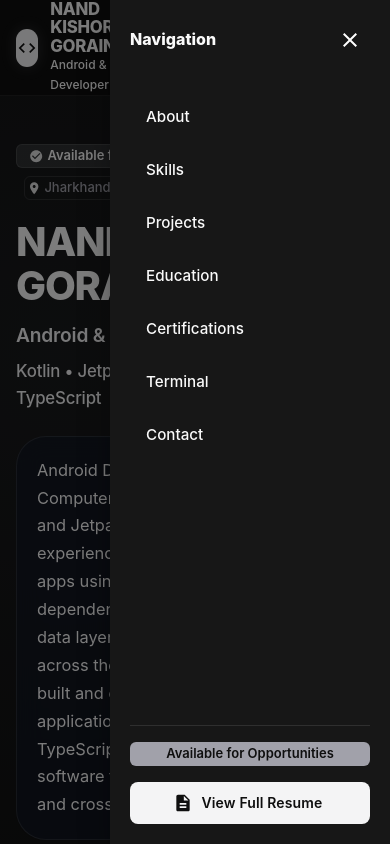
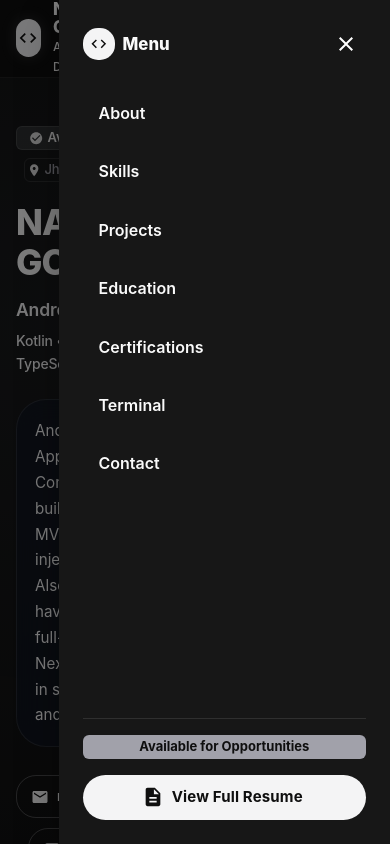
Before and after one commit to NandKishor-10/NandKishor-10, a React (Vite) app: page / in a window 390 px wide. Both pictures are taken after a click on the button 354 px from the left and 47 px from the top of the page. Shown: the top 844 px of the page. Built offline with nearby package versions, Linux system fonts and the light colour scheme.

Commit message:
refactor: update layout and styling for responsive design across components

```diff
--- a/src/components/Hero.tsx
+++ b/src/components/Hero.tsx
@@ -88,11 +88,12 @@ export const Hero: React.FC<HeroProps> = ({ onOpenResume }) => {
                 variant="h1"
                 sx={{
                   fontWeight: 800,
-                  fontSize: { xs: '2.5rem', sm: '3.25rem', md: '3.75rem' },
+                  fontSize: { xs: '2.2rem', sm: '3.1rem', md: '3.75rem' },
                   letterSpacing: '-0.03em',
-                  lineHeight: 1.1,
+                  lineHeight: 1.15,
                   mb: 2,
                   color: 'text.primary',
+                  wordBreak: 'break-word',
                 }}
               >
                 {profileData.name}
@@ -103,7 +104,7 @@ export const Hero: React.FC<HeroProps> = ({ onOpenResume }) => {
                 sx={{
                   fontWeight: 600,
                   mb: 3,
-                  fontSize: { xs: '1.2rem', md: '1.45rem' },
+                  fontSize: { xs: '1.1rem', sm: '1.25rem', md: '1.45rem' },
                   color: 'primary.main',
                   display: 'flex',
                   alignItems: 'center',
@@ -115,14 +116,14 @@ export const Hero: React.FC<HeroProps> = ({ onOpenResume }) => {
                 <Box
                   component="span"
                   sx={{
-                    display: 'inline-block',
+                    display: { xs: 'none', sm: 'inline-block' },
                     width: 6,
                     height: 6,
                     borderRadius: '50%',
                     bgcolor: 'secondary.main',
                   }}
                 />
-                <Typography component="span" variant="subtitle1" color="text.secondary" sx={{ fontWeight: 500 }}>
+                <Typography component="span" variant="subtitle1" color="text.secondary" sx={{ fontWeight: 500, fontSize: { xs: '0.875rem', sm: '1rem' } }}>
                   Kotlin • Jetpack Compose • React • Next.js • TypeScript
                 </Typography>
               </Typography>
@@ -131,7 +132,7 @@ export const Hero: React.FC<HeroProps> = ({ onOpenResume }) => {
               <Paper
                 elevation={0}
                 sx={{
-                  p: { xs: 2.5, sm: 3 },
+                  p: { xs: 2.25, sm: 3 },
                   mb: 3.5,
                   borderRadius: 3,
                   bgcolor: theme.palette.mode === 'dark' ? 'rgba(17, 24, 39, 0.6)' : 'rgba(255, 255, 255, 0.8)',
@@ -140,7 +141,7 @@ export const Hero: React.FC<HeroProps> = ({ onOpenResume }) => {
                   borderColor: 'divider',
                 }}
               >
-                <Typography variant="body1" color="text.secondary" sx={{ fontSize: '1.025rem', lineHeight: 1.7 }}>
+                <Typography variant="body1" color="text.secondary" sx={{ fontSize: { xs: '0.95rem', sm: '1.025rem' }, lineHeight: 1.7 }}>
                   {profileData.summary}
                 </Typography>
               </Paper>
@@ -152,7 +153,7 @@ export const Hero: React.FC<HeroProps> = ({ onOpenResume }) => {
                   size="small"
                   startIcon={<EmailIcon fontSize="small" />}
                   href={`mailto:${profileData.email}`}
-                  sx={{ borderRadius: 2, color: 'text.primary' }}
+                  sx={{ borderRadius: 2, color: 'text.primary', minHeight: 40, px: 2, fontSize: '0.825rem' }}
                 >
                   {profileData.email}
                 </Button>
@@ -164,7 +165,7 @@ export const Hero: React.FC<HeroProps> = ({ onOpenResume }) => {
                   target="_blank"
                   rel="noopener noreferrer"
                   endIcon={<LaunchIcon sx={{ fontSize: '0.8rem !important' }} />}
-                  sx={{ borderRadius: 2, color: 'text.primary' }}
+                  sx={{ borderRadius: 2, color: 'text.primary', minHeight: 40, px: 2, fontSize: '0.825rem' }}
                 >
                   LinkedIn
                 </Button>
@@ -176,7 +177,7 @@ export const Hero: React.FC<HeroProps> = ({ onOpenResume }) => {
                   target="_blank"
                   rel="noopener noreferrer"
                   endIcon={<LaunchIcon sx={{ fontSize: '0.8rem !important' }} />}
-                  sx={{ borderRadius: 2, color: 'text.primary' }}
+                  sx={{ borderRadius: 2, color: 'text.primary', minHeight: 40, px: 2, fontSize: '0.825rem' }}
                 >
                   GitHub
                 </Button>
@@ -193,7 +194,14 @@ export const Hero: React.FC<HeroProps> = ({ onOpenResume }) => {
                   size="large"
                   endIcon={<ArrowIcon />}
                   href="#projects"
-                  sx={{ px: 3.5, py: 1.25, fontSize: '0.95rem' }}
+                  sx={{
+                    px: 3.5,
+                    py: 1.4,
+                    fontSize: '0.95rem',
+                    borderRadius: 2.5,
+                    minHeight: 48,
+                    width: { xs: '100%', sm: 'auto' },
+                  }}
                 >
                   Explore Featured Projects
                 </Button>
@@ -206,7 +214,14 @@ export const Hero: React.FC<HeroProps> = ({ onOpenResume }) => {
                   size="large"
                   startIcon={<DownloadIcon />}
                   onClick={onOpenResume}
-                  sx={{ px: 3, py: 1.25, fontSize: '0.95rem' }}
+                  sx={{
+                    px: 3,
+                    py: 1.4,
+                    fontSize: '0.95rem',
+                    borderRadius: 2.5,
+                    minHeight: 48,
+                    width: { xs: '100%', sm: 'auto' },
+                  }}
                 >
                   View Resume
                 </Button>
--- a/src/components/InteractiveTerminal.tsx
+++ b/src/components/InteractiveTerminal.tsx
@@ -226,7 +226,9 @@ export const InteractiveTerminal: React.FC = () => {
                 bgcolor: '#1e293b',
                 color: '#e2e8f0',
                 fontFamily: 'monospace',
-                fontSize: '0.775rem',
+                fontSize: { xs: '0.725rem', sm: '0.775rem' },
+                minHeight: 38,
+                px: 1.5,
                 borderRadius: 2,
                 border: '1px solid rgba(255, 255, 255, 0.08)',
                 '&:hover': {
--- a/src/components/Navbar.tsx
+++ b/src/components/Navbar.tsx
@@ -152,7 +152,9 @@ export const Navbar: React.FC<NavbarProps> = ({ mode, onToggleMode, onOpenResume
               sx={{
                 borderRadius: 2,
                 fontWeight: 600,
-                fontSize: '0.85rem',
+                fontSize: { xs: '0.8rem', sm: '0.85rem' },
+                minHeight: 40,
+                px: { xs: 1.5, sm: 2 },
               }}
             >
               Resume
@@ -163,9 +165,12 @@ export const Navbar: React.FC<NavbarProps> = ({ mode, onToggleMode, onOpenResume
               <IconButton
                 onClick={onToggleMode}
                 color="inherit"
+                aria-label="Toggle dark mode"
                 sx={{
                   bgcolor: theme.palette.mode === 'dark' ? 'rgba(255, 255, 255, 0.06)' : 'rgba(15, 23, 42, 0.04)',
                   p: 1,
+                  width: 42,
+                  height: 42,
                   borderRadius: 2,
                   '&:hover': {
                     bgcolor: theme.palette.mode === 'dark' ? 'rgba(255, 255, 255, 0.12)' : 'rgba(15, 23, 42, 0.08)',
@@ -181,8 +186,11 @@ export const Navbar: React.FC<NavbarProps> = ({ mode, onToggleMode, onOpenResume
               <IconButton
                 onClick={handleDrawerToggle}
                 color="inherit"
+                aria-label="Open mobile menu"
                 sx={{
                   bgcolor: theme.palette.mode === 'dark' ? 'rgba(255, 255, 255, 0.06)' : 'rgba(15, 23, 42, 0.04)',
+                  width: 42,
+                  height: 42,
                   borderRadius: 2,
                 }}
               >
@@ -202,32 +210,66 @@ export const Navbar: React.FC<NavbarProps> = ({ mode, onToggleMode, onOpenResume
         slotProps={{
           paper: {
             sx: {
-              width: 280,
-              p: 2.5,
+              width: { xs: '85vw', sm: 320 },
+              maxWidth: 340,
+              p: 3,
               bgcolor: 'background.paper',
               backgroundImage: 'none',
+              boxShadow: '0 20px 40px rgba(0,0,0,0.3)',
             },
           },
         }}
       >
         <Box sx={{ display: 'flex', alignItems: 'center', justifyContent: 'space-between', mb: 3 }}>
-          <Typography variant="h6" sx={{ fontWeight: 800 }}>
-            Navigation
-          </Typography>
-          <IconButton onClick={handleDrawerToggle}>
+          <Box sx={{ display: 'flex', alignItems: 'center', gap: 1 }}>
+            <Box
+              sx={{
+                width: 32,
+                height: 32,
+                borderRadius: 1.5,
+                bgcolor: 'primary.main',
+                display: 'flex',
+                alignItems: 'center',
+                justifyContent: 'center',
+                color: 'primary.contrastText',
+              }}
+            >
+              <CodeIcon sx={{ fontSize: '1.1rem' }} />
+            </Box>
+            <Typography variant="h6" sx={{ fontWeight: 800, fontSize: '1.05rem' }}>
+              Menu
+            </Typography>
+          </Box>
+          <IconButton onClick={handleDrawerToggle} aria-label="Close menu">
             <CloseIcon />
           </IconButton>
         </Box>
-        <List>
-          {navItems.map((item) => (
-            <ListItem key={item.label} disablePadding>
+
+        <List sx={{ pt: 0 }}>
+          {navItems.map((item, idx) => (
+            <ListItem
+              key={item.label}
+              disablePadding
+              component={motion.li}
+              initial={{ opacity: 0, x: 20 }}
+              animate={{ opacity: 1, x: 0 }}
+              transition={{ delay: idx * 0.05, duration: 0.3 }}
+            >
               <ListItemButton
                 onClick={() => handleNavClick(item.href)}
-                sx={{ borderRadius: 2, mb: 0.5 }}
+                sx={{
+                  borderRadius: 2.5,
+                  mb: 1,
+                  minHeight: 48,
+                  px: 2,
+                  '&:hover': {
+                    bgcolor: theme.palette.mode === 'dark' ? 'rgba(255, 255, 255, 0.08)' : 'rgba(15, 23, 42, 0.05)',
+                  },
+                }}
               >
                 <ListItemText
                   primary={item.label}
-                  slotProps={{ primary: { sx: { fontWeight: 500, fontSize: '0.95rem' } } }}
+                  slotProps={{ primary: { sx: { fontWeight: 600, fontSize: '1rem' } } }}
                 />
               </ListItemButton>
             </ListItem>
@@ -239,17 +281,19 @@ export const Navbar: React.FC<NavbarProps> = ({ mode, onToggleMode, onOpenResume
             label="Available for Opportunities"
             color="secondary"
             size="small"
-            sx={{ width: '100%', mb: 2, fontWeight: 600 }}
+            sx={{ width: '100%', mb: 2, fontWeight: 700, py: 1.5 }}
           />
           <Button
             variant="contained"
             color="primary"
             fullWidth
+            size="large"
             startIcon={<ResumeIcon />}
             onClick={() => {
               setMobileOpen(false);
               onOpenResume();
             }}
+            sx={{ borderRadius: 2.5, py: 1.2, fontWeight: 700 }}
           >
             View Full Resume
           </Button>
--- a/src/components/ProjectsSection.tsx
+++ b/src/components/ProjectsSection.tsx
@@ -100,9 +100,9 @@ export const ProjectsSection: React.FC = () => {
 
         {/* Projects Grid */}
         <AnimatePresence mode="wait">
-          <Grid container spacing={4} key={selectedCategory}>
+          <Grid container spacing={{ xs: 3, md: 4 }} key={selectedCategory}>
             {filteredProjects.map((project, idx) => (
-              <Grid size={{ xs: 12, md: 4 }} key={project.id}>
+              <Grid size={{ xs: 12, sm: 6, md: 4 }} key={project.id}>
                 <Card
                   component={motion.div}
                   initial={{ opacity: 0, y: 20 }}
```
Also changed, not shown: src/components/ProjectModal.tsx (+25 -10 lines), src/components/ResumeModal.tsx (+8 -7 lines), src/components/SkillsSection.tsx (+16 -2 lines), vite.config.ts (+3 -3 lines), 2 other files (tests, documents, lock files or other folders).
